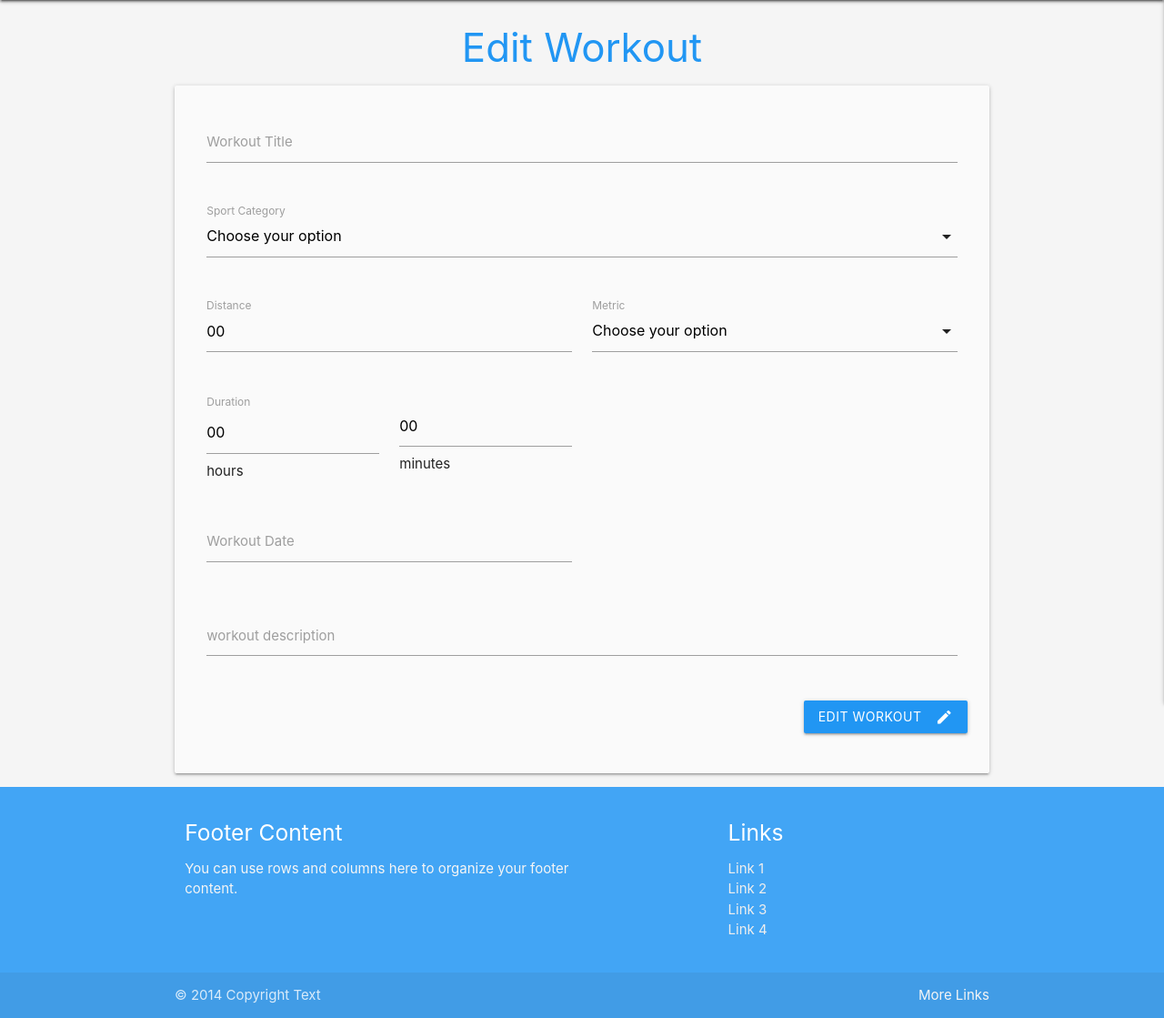
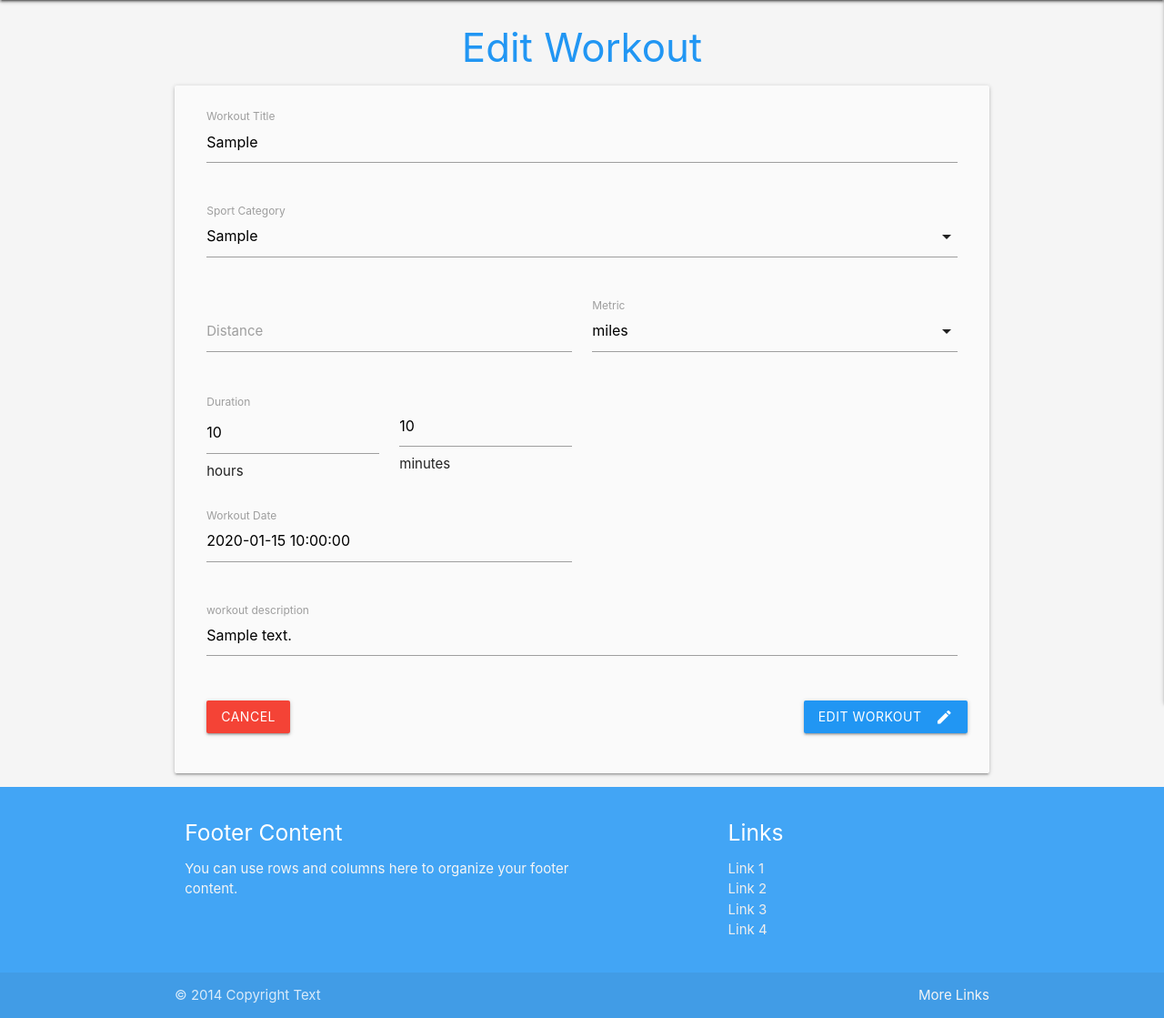
Before and after one commit to Code-Institute-Submissions/Fitness-tracker-MS3, a Flask app: template templates/edit_workout.html in a window 1280 px wide. Shown: the part 87-1206 px from the top of the page at 91% size. Run offline with Flask 2, Linux system fonts and the light colour scheme; the template is opened without the code that fills it: most values are stand-ins (such as "Sample title", 1, 10 or a date in 2020); some libraries are stand-ins or nearby versions.

Commit message:
bind data to edit workout form

```diff
--- a/templates/edit_workout.html
+++ b/templates/edit_workout.html
@@ -7,7 +7,7 @@
     <form class="col s12" method="POST" action="{{ url_for('edit_workout', workout_id=workout._id) }}">
         <div class="row">
             <div class="input-field col s12">
-                <input id="workout_type" name="workout_type" type="text" class="validate">
+                <input id="workout_type" name="workout_type" value="{{ workout.workout_type }}" type="text" class="validate">
                 <label for="workout_type">Workout Title</label>
             </div>
         </div>
@@ -17,10 +17,14 @@
         <div class="row">
             <div class="input-field col s12">
                 <select id="workout_type" name="workout_type" class="validate" required>
-      <option value="" disabled selected>Choose your option</option>
+      <option disabled>Choose your option</option>
       {% for category in categories %}
-      <option value="{{ category.workout_type }}">{{ category.workout_type }}</option>
-      {% endfor %}
+      {% if category.workout_type == workout.workout_type %}
+            <option value="{{ category.workout_type }}" selected>{{ category.workout_type }}</option>
+      {% else %}
+            <option value="{{ category.workout_type }}">{{ category.workout_type }}</option>
+      {% endif %}
+    {% endfor %}
     </select>
                 <label for="workout_type">Sport Category</label>
             </div>
@@ -30,7 +34,7 @@
         <!--select distance and metric-->
         <div class="row">
             <div class="input-field col s6">
-                <input type="number" class="form-control" id="workout_distance" name="workout_distance" placeholder="00" step="1" value="00" required="true" />
+                <input type="number" class="form-control" id="workout_distance" name="workout_distance" value="{{ workout.workout_distance }}" step="1" value="00" required="true" />
                 <div class="input-group-append">
                 </div>
 
@@ -39,10 +43,10 @@
             </div>
             <div class="input-field col s6">
                 <select id="workout_metric" name="workout_metric" class="validate">
-                <option value="" disabled selected>Choose your option</option>
-                <option value="1">miles</option>
-                <option value="2">km</option>
-                <option value="2">lengths</option>
+                <option value="{{ workout.workout_metric }}" disabled>Choose your option</option>
+                <option value="miles">miles</option>
+                <option value="km">km</option>
+                <option value="lengths">lengths</option>
 
                 </select>
                 <label for="workout_metric">Metric</label>
@@ -54,13 +58,13 @@
         <div class="row">
             <div class="col s3 p-0">
                 <label class="col-12 add-workout-label" for="workout-duration">Duration</label>
-                <input type="number" class="form-control" id="workout_duration_h" name="workout_duration_h" placeholder="00" step="1" value="00" required="true" />
+                <input type="number" class="form-control" id="workout_duration_h" name="workout_duration_h" value="{{ workout.workout_duration_h }}" step="1" value="00" required="true" />
                 <div class="input-group-append">
                     <span class="input-group-text">hours</span>
                 </div>
             </div>
             <div class="input-field col s3">
-                <input type="number" class="form-control" id="workout_duration_m" name="workout_duration_m" min="00" max="59" placeholder="00" step="1" value="00" required="true" />
+                <input type="number" class="form-control" id="workout_duration_m" name="workout_duration_m" value="{{ workout.workout_duration_m }}" min="00" max="59" step="1" value="00" required="true" />
                 <div class="input-group-append">
                     <span class="input-group-text">minutes</span>
                 </div>
@@ -70,7 +74,7 @@
         <!--date picker-->
         <div class="row">
             <div class="input-field col s6">
-                <input id="workout_date" name="workout_date" type="text" class="datepicker validate" required>
+                <input id="workout_date" name="workout_date" type="text" value="{{ workout.workout_date }}" class="datepicker validate" required>
                 <label for="workout_date">Workout Date</label>
             </div>
         </div>
@@ -78,13 +82,15 @@
         <!--description area-->
         <div class="row">
             <div class="input-field col s12">
-                <textarea id="workout_description" name="workout_description" class="materialize-textarea validate" minlength="0" maxlength="200"></textarea>
+                <textarea id="workout_description" name="workout_description" class="materialize-textarea validate" minlength="0" maxlength="200">
+                    {{- workout.workout_description -}}</textarea>
                 <label for="workout_description">workout description</label>
             </div>
         </div>
         <!--submit button-->
+        <a href="{{ url_for('dashboard') }}" class="left btn red text-shadow">Cancel</a>
         <div class="row">
-            <button class="right btn blue" type="submit" name="action">Edit Workout
+            <button class="right btn blue text-shadow" type="submit" name="action">Edit Workout
                     <i class="material-icons right">create</i>
                   </button>
     </form>
```
